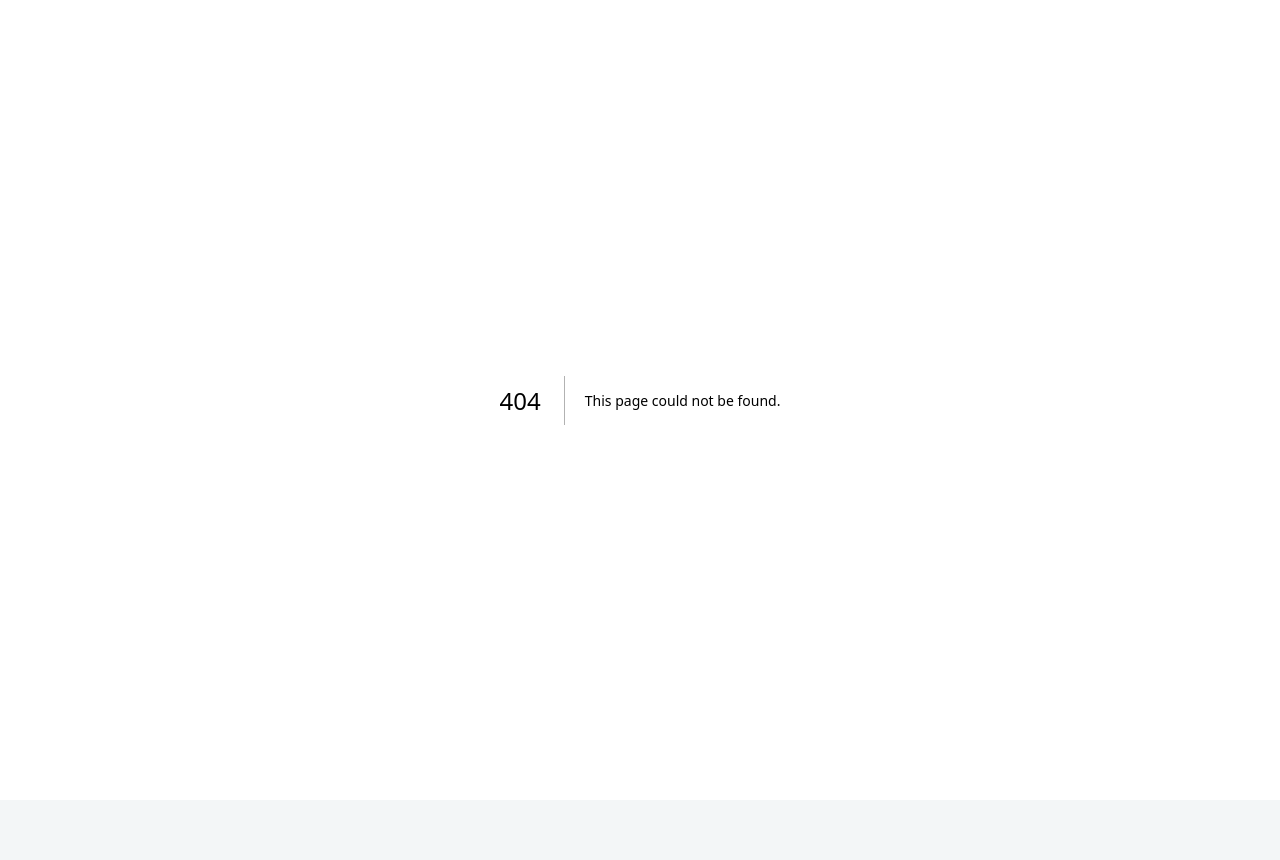
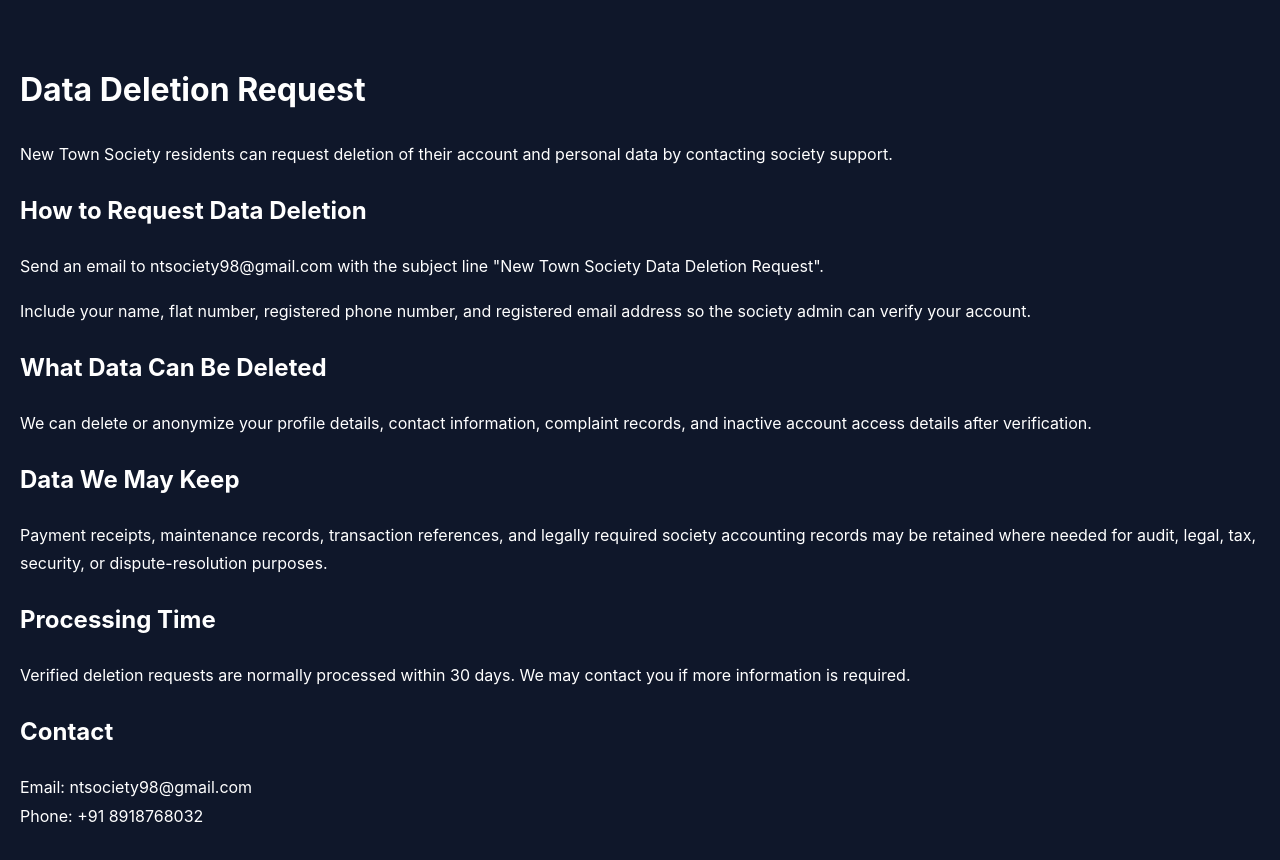
Before and after one commit to Tahir-dev-krkn/newtownsociety-Frontend, a Next.js app: page /data-deletion in a window 1280 px wide. Before the commit this address had no page. Shown: the top 860 px of the page. Before the commit the page ends 800 px from the top, so only its background shows below. Built offline with nearby package versions, Linux system fonts and the light colour scheme.

Commit message:
Add data deletion request page

```diff
--- /dev/null
+++ b/src/app/data-deletion/page.js
@@ -0,0 +1,52 @@
+export default function DataDeletionPage() {
+  return (
+    <div
+      style={{
+        minHeight: "100vh",
+        padding: "40px 20px",
+        background: "#0f172a",
+        color: "white",
+        lineHeight: "1.8",
+      }}
+    >
+      <h1>Data Deletion Request</h1>
+
+      <p>
+        New Town Society residents can request deletion of their account and personal data by contacting society support.
+      </p>
+
+      <h2>How to Request Data Deletion</h2>
+      <p>
+        Send an email to ntsociety98@gmail.com with the subject line "New Town Society Data Deletion Request".
+      </p>
+      <p>
+        Include your name, flat number, registered phone number, and registered email address so the society admin can verify
+        your account.
+      </p>
+
+      <h2>What Data Can Be Deleted</h2>
+      <p>
+        We can delete or anonymize your profile details, contact information, complaint records, and inactive account access
+        details after verification.
+      </p>
+
+      <h2>Data We May Keep</h2>
+      <p>
+        Payment receipts, maintenance records, transaction references, and legally required society accounting records may be
+        retained where needed for audit, legal, tax, security, or dispute-resolution purposes.
+      </p>
+
+      <h2>Processing Time</h2>
+      <p>
+        Verified deletion requests are normally processed within 30 days. We may contact you if more information is required.
+      </p>
+
+      <h2>Contact</h2>
+      <p>
+        Email: ntsociety98@gmail.com
+        <br />
+        Phone: +91 8918768032
+      </p>
+    </div>
+  );
+}
```
Also changed, not shown: src/app/privacy-policy/page.js (+10 -0 lines).
